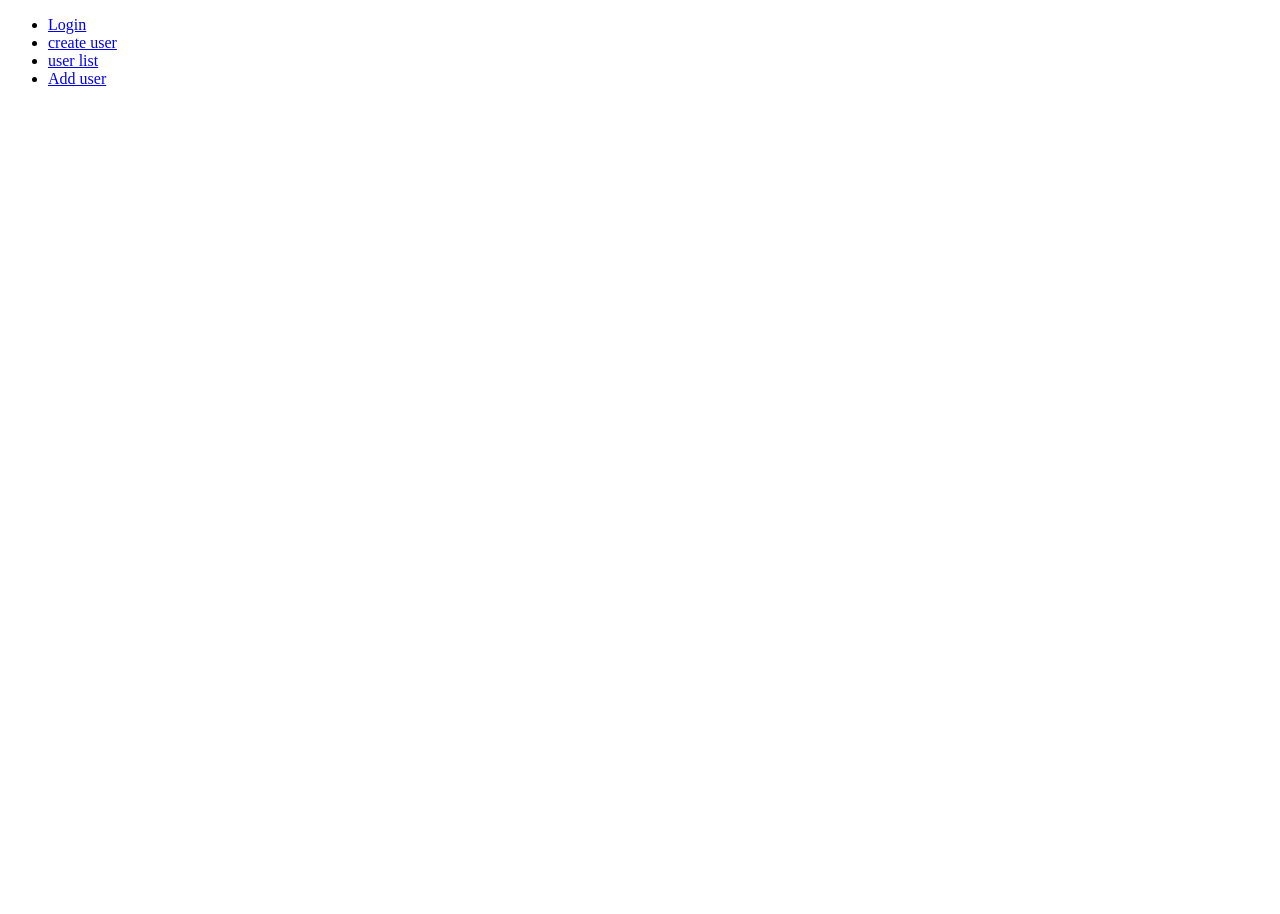
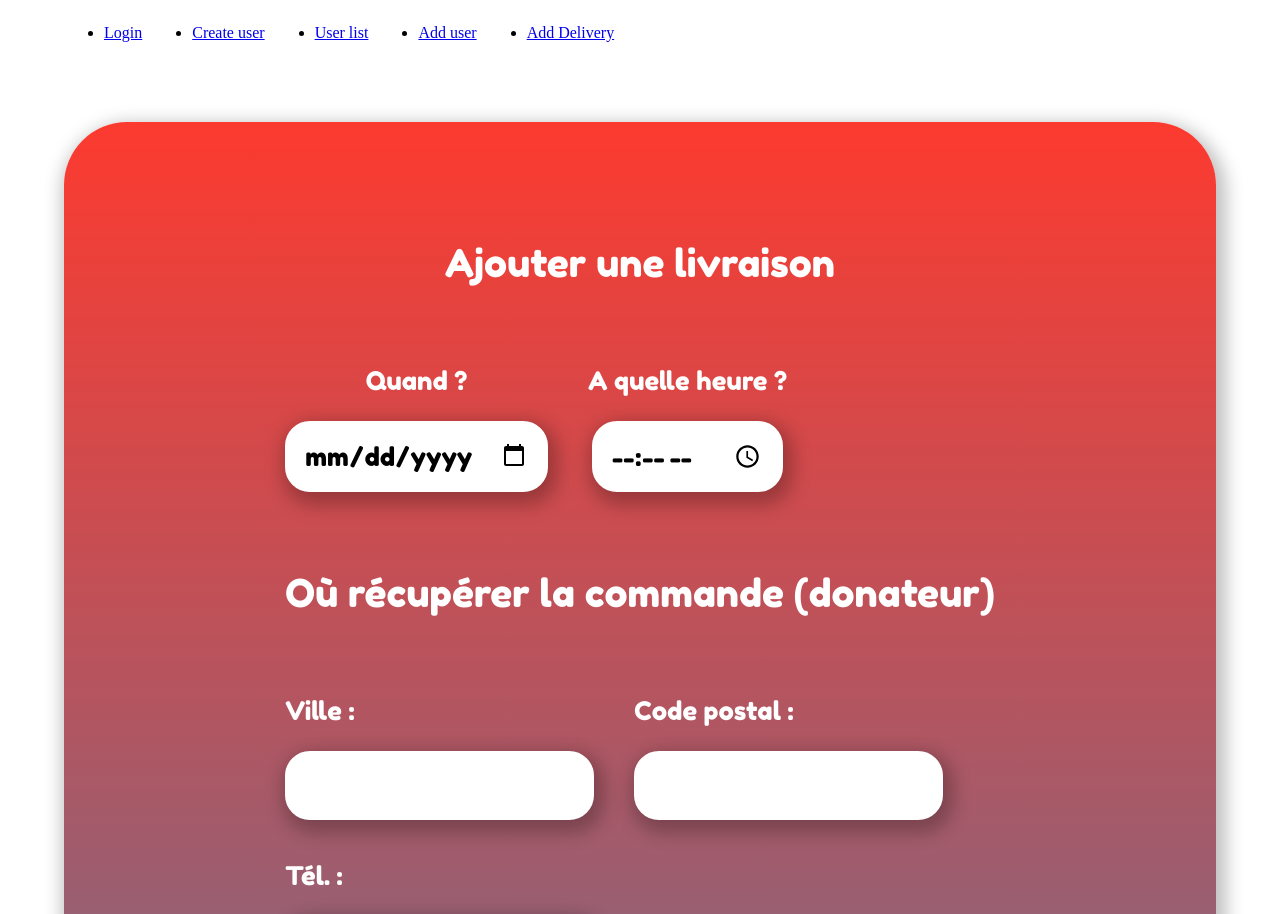
Before and after one commit to Matheorbt/Delivraide-Form, a React (Create React App) app in the folder delivraide-form/: page /adddelivery in a window 1280 px wide. Shown: the top 914 px of the page. Before the commit the page ends 800 px from the top, so only its background shows below. Built offline with nearby package versions, Linux system fonts and the light colour scheme.

Commit message:
Done form add delivery

```diff
--- /dev/null
+++ b/delivraide-form/src/components/AddDelivery.css
@@ -0,0 +1,34 @@
+:root {
+    --main-font: 'Fredoka One', cursive;
+    --main-font-color: white;
+}
+
+.form-add-delivery-hero-title {
+    color: var(--main-font-color);
+    font-family: var(--main-font);
+    font-size: 3vw;
+}
+
+.form-when-wrapper {
+    display: flex;
+    align-items: center;
+    justify-content: center;
+    flex-direction: row;
+    gap: 40px;
+}
+
+.form-when {
+    display: flex;
+    align-items:center;
+    justify-content: center;
+    flex-direction: column;
+    gap: 25px;
+}
+
+.form-when-hour {
+    display: flex;
+    align-items:center;
+    justify-content: center;
+    flex-direction: column;
+    gap: 25px;
+}
--- /dev/null
+++ b/delivraide-form/src/components/AddDelivery.js
@@ -0,0 +1,69 @@
+import React from 'react'
+import './AddDelivery.css';
+
+function AddDelivery() {
+    return (
+        <div className="main-wrapper">
+            <div className="form-main-wrapper">
+                <p className="form-add-delivery-hero-title">Ajouter une livraison</p>
+                <form className="form-wrapper">
+                    <div className="form-when-wrapper">
+                        <div className="form-when">
+                            <label>Quand ?</label>
+                            <input type="date" name="when" required></input>
+                        </div>
+                        <div className="form-when-hour">
+                            <label>A quelle heure ?</label>
+                            <input type="time" name="password" required></input>
+                        </div>
+                    </div>
+                    <p className="form-add-delivery-hero-title">Où récupérer la commande (donateur)</p>
+                    <div className="form-city-info">
+                        <div className="form-city-name">
+                            <label>Ville :</label>
+                            <input type="text" name="ville" required></input>
+                        </div>
+                        <div className="form-zip-code">
+                            <label>Code postal :</label>
+                            <input type="number" name="code_postal" required></input>
+                        </div>
+                    </div>
+                    <div className="form-number">
+                        <label>Tél. :</label>
+                        <input type="tel" name="tel" required></input>
+                    </div>
+                    <p className="form-add-delivery-hero-title">Où livrer la commande (livreur)</p>
+                    <div className="form-firstname-lastname">
+                        <div className="form-last-name">
+                            <label>Nom :</label>
+                            <input type="name" name="nom" required></input>
+                        </div>
+                        <div className="form-first-name">
+                            <label>Prénom :</label>
+                            <input type="name" name="prenom" required></input>
+                        </div>
+                    </div>
+                    <div className="form-city-info">
+                        <div className="form-city-name">
+                            <label>Ville :</label>
+                            <input type="text" name="ville" required></input>
+                        </div>
+                        <div className="form-zip-code">
+                            <label>Code postal :</label>
+                            <input type="number" name="code_postal" required></input>
+                        </div>
+                    </div>
+                    <div className="form-city-adress">
+                        <label>Adresse :</label>
+                        <input type="text" name="adress" required></input>
+                    </div>
+                    <p className="form-add-delivery-hero-title">Informations complémentaires</p>
+                    <textarea maxlength="300" className="form-complementary-info" cols="50" swrap="hard" pellcheck="true"></textarea>
+                    <button type="submit" className="form-submit">Valider</button>
+                </form>
+            </div>
+        </div>
+    )
+}
+
+export default AddDelivery
--- a/delivraide-form/src/components/App.css
+++ b/delivraide-form/src/components/App.css
@@ -0,0 +1,5 @@
+.navbar ul {
+    display: flex;
+    flex-direction: row;
+    gap: 50px;
+}
--- a/delivraide-form/src/components/App.js
+++ b/delivraide-form/src/components/App.js
@@ -10,24 +10,28 @@ import Login from './Login'
 import CreateUser from './CreateUser'
 import UserList from './UserList'
 import AddUser from './AddUser'
+import AddDelivery from './AddDelivery'
 
 function App() {
     return (
         <Router>
             <div>
-                <nav>
+                <nav className="navbar">
                     <ul>
                         <li>
                             <Link to="/login">Login</Link>
                         </li>
                         <li>
-                            <Link to="/createuser">create user</Link>
+                            <Link to="/createuser">Create user</Link>
                         </li>
                         <li>
-                            <Link to="/userlist">user list</Link>
+                            <Link to="/userlist">User list</Link>
                         </li>
                         <li>
                             <Link to="/adduser">Add user</Link>
+                        </li>
+                        <li>
+                            <Link to="/adddelivery">Add Delivery</Link>
                         </li>
                     </ul>
                 </nav>
@@ -44,6 +48,9 @@ function App() {
                     <Route path="/adduser">
                         <AddUser />
                     </Route>
+                    <Route path="/adddelivery">
+                        <AddDelivery />
+                    </Route>
                 </Switch>
             </div>
         </Router>
--- a/delivraide-form/src/components/CreateUser.css
+++ b/delivraide-form/src/components/CreateUser.css
@@ -2,17 +2,17 @@
     --main-font: 'Fredoka One', cursive;
     --main-font-color: white;
 }
+body {
+    display: flex;
+    justify-content: center;
+    align-self: center;
+}
 
 .main-wrapper-create-user {
-    position: absolute;
-    left: 50%;
-    top: 50%;
-    transform: translate(-50%, -50%);
     background: linear-gradient(180deg, #FC3A2F 0%, #0098D9 100%);
     box-shadow: 4px 7px 18px 6px rgba(0, 0, 0, 0.25);
     border-radius: 63px;
     width: 90vw;
-    margin-bottom: 20vh;
     display: flex;
     align-items: center;
     justify-content: center;
@@ -30,28 +30,31 @@
 
 .form-first-name {
     display: flex;
-    align-items:center;
+    align-items: flex-start;
     justify-content: center;
     flex-direction: column;
+    gap: 25px;
 }
 
 .form-last-name {
     display: flex;
-    align-items:center;
+    align-items: flex-start;
     justify-content: center;
     flex-direction: column;
+    gap: 25px;
 }
 
 .form-number {
     display: flex;
-    align-items:center;
+    align-items: flex-start;
     justify-content: center;
     flex-direction: column;
+    gap: 25px;
 }
 
 .form-city-info {
     display: flex;
-    align-items: center;
+    align-items: flex-start;
     justify-content: center;
     flex-direction: row;
     gap: 40px;
@@ -59,16 +62,18 @@
 
 .form-city-name {
     display: flex;
-    align-items:center;
+    align-items: flex-start;
     justify-content: center;
+    gap: 25px;
     flex-direction: column;
 }
 
 .form-zip-code {
     display: flex;
-    align-items:center;
+    align-items: flex-start;
     justify-content: center;
     flex-direction: column;
+    gap: 25px;
 }
 
 .form-account-connexion {
@@ -78,3 +83,25 @@
     flex-direction: row;
     gap: 40px;
 }
+
+.form-city-adress {
+    display: flex;
+    align-items: flex-start;
+    justify-content: center;
+    flex-direction: column;
+    gap: 25px;
+}
+
+.form-complementary-info {
+    border: 4px solid var(--main-font-color);
+    background: transparent;
+    border-radius: 25px;
+    font-size: 2vw;
+    padding: 15px;
+    font-family: var(--main-font);
+    color: var(--main-font-color);
+}
+
+.form-complementary-info:focus {
+    outline: none;
+}
--- a/delivraide-form/src/components/CreateUser.js
+++ b/delivraide-form/src/components/CreateUser.js
@@ -1,9 +1,9 @@
-import React, { Component }  from 'react'
-import { auth, createUserDocument} from '../firebase';
+import React, { Component } from 'react'
+import { auth, createUserDocument } from '../firebase';
 import './CreateUser.css';
 
 class CreateUser extends Component {
-    state = { nom: '', prenom: '', ville: '', code_postal: 0, tel: 0, email: '', password: '', is_new: true};
+    state = { nom: '', prenom: '', ville: '', code_postal: 0, tel: 0, email: '', password: '', is_new: true };
     handleChange = (e) => {
         const { name, value } = e.target;
 
@@ -11,21 +11,21 @@ class CreateUser extends Component {
     };
     handleSubmit = async (e) => {
         e.preventDefault();
-        const { email, password, nom, prenom, ville, code_postal, tel, is_new} = this.state;
+        const { email, password, nom, prenom, ville, code_postal, tel, is_new } = this.state;
         try {
             const { user } = await auth.createUserWithEmailAndPassword(
                 email,
                 password,
             );
             console.log(user);
-        await createUserDocument(user, {nom}, {prenom}, {ville}, {code_postal}, {tel}, {is_new});
+            await createUserDocument(user, { nom }, { prenom }, { ville }, { code_postal }, { tel }, { is_new });
         } catch (error) {
             console.log('error', error);
         }
-        this.setState({ nom: '', prenom: '', ville: '', code_postal: 0, tel: 0, email: '', password: '', is_new: true});
+        this.setState({ nom: '', prenom: '', ville: '', code_postal: 0, tel: 0, email: '', password: '', is_new: true });
     };
     render() {
-        const { nom, prenom, ville, code_postal, tel, email, password} = this.state;
+        const { nom, prenom, ville, code_postal, tel, email, password } = this.state;
         return (
             <>
                 <div className="main-wrapper-create-user">
@@ -56,6 +56,7 @@ class CreateUser extends Component {
                                 <label>Tél. :</label>
                                 <input type="tel" name="tel" value={tel} onChange={this.handleChange} required></input>
                             </div>
+                            <div className="form-account-connexion">
                                 <div className="form-email">
                                     <label>E-mail :</label>
                                     <input type="email" name="email" value={email} onChange={this.handleChange} required></input>
@@ -63,6 +64,7 @@ class CreateUser extends Component {
                                 <div className="form-password">
                                     <label>Mot de passe :</label>
                                     <input type="password" name="password" value={password} onChange={this.handleChange} required></input>
+                                </div>
                             </div>
                             <button type="submit" className="form-submit">Valider</button>
                         </form>
--- a/delivraide-form/src/components/Login.css
+++ b/delivraide-form/src/components/Login.css
@@ -4,15 +4,13 @@
 }
 
 .main-wrapper {
-    position: absolute;
-    left: 50%;
-    top: 50%;
-    transform: translate(-50%, -50%);
     background: linear-gradient(180deg, #FC3A2F 0%, #0098D9 100%);
     box-shadow: 4px 7px 18px 6px rgba(0, 0, 0, 0.25);
     border-radius: 63px;
-    height: 90vh;
     width: 90vw;
+    margin-top: 10vh;
+    padding-top: 10vh;
+    padding-bottom: 10vh;
     display: flex;
     align-items: center;
     justify-content: center;
```
Also changed, not shown: 1 other file (tests, documents, lock files or other folders). Lines whose indentation alone changed are shown as unchanged.
